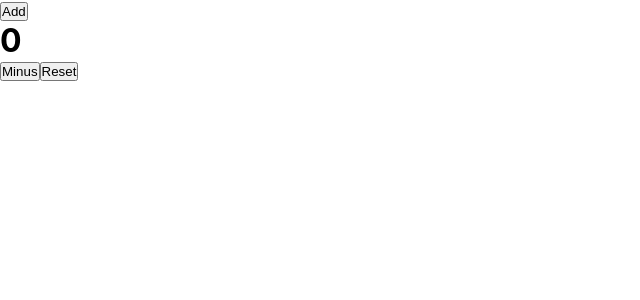
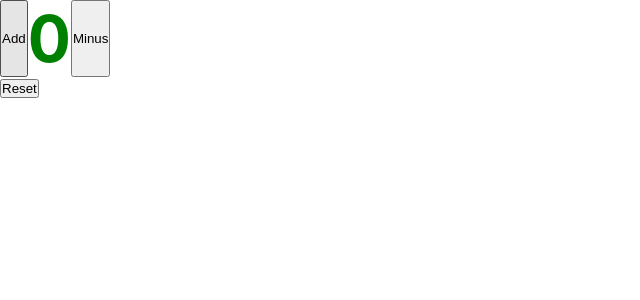
Before and after one commit to Codekazuki/jsmilga, a React (Create React App) app: page / in a window 1280 px wide. Shown: the top 300 px of the page, without its empty margins (0-640 px from the left). Built offline with nearby package versions, Linux system fonts and the light colour scheme.

Commit message:
trying out

```diff
--- a/src/App.css
+++ b/src/App.css
@@ -1,3 +1,13 @@
 .App {
   text-align: center;
 }
+
+h1 {
+  color: green;
+  font-size: 4rem;
+}
+.container {
+  display: flex;
+}
+.reset {
+}
--- a/src/App.js
+++ b/src/App.js
@@ -18,13 +18,15 @@ function App() {
     <>
       {/* <Events /> */}
       {/* <BookList /> */}
-      <div>
-        <div>
+      <div className='main-container'>
+        <div className='container'>
           <button onClick={increment}>Add</button>
           <h1>{count}</h1>
           <button onClick={decrement}>Minus</button>
-          <button onClick={reset}>Reset</button>
         </div>
+        <button className='reset' onClick={reset}>
+          Reset
+        </button>
       </div>
     </>
   );
```
